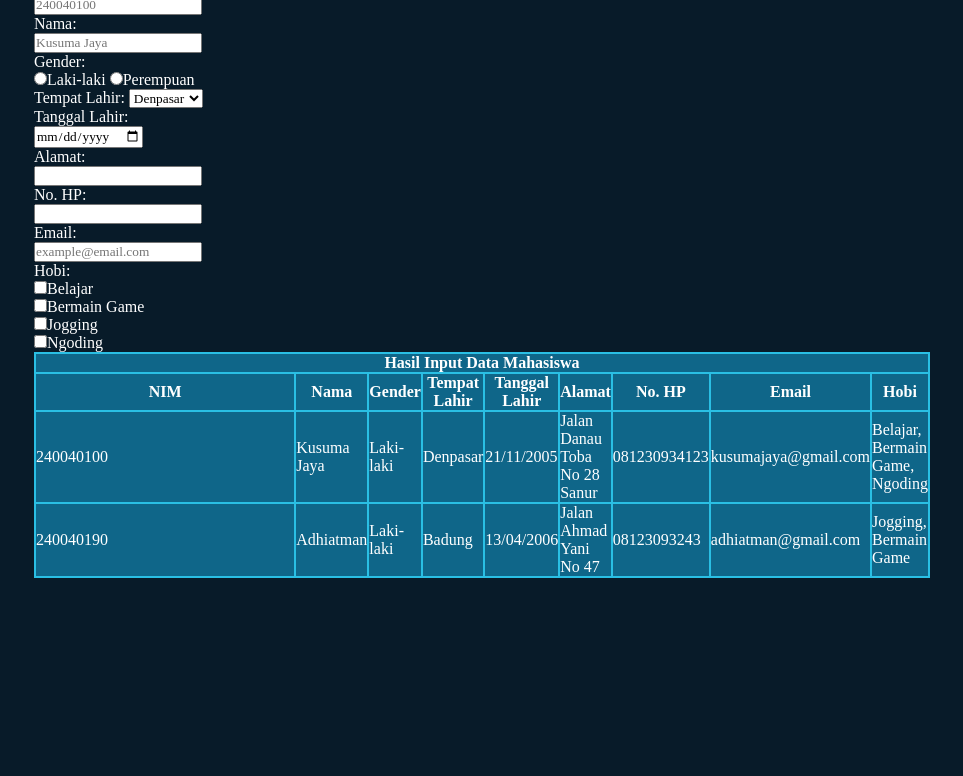
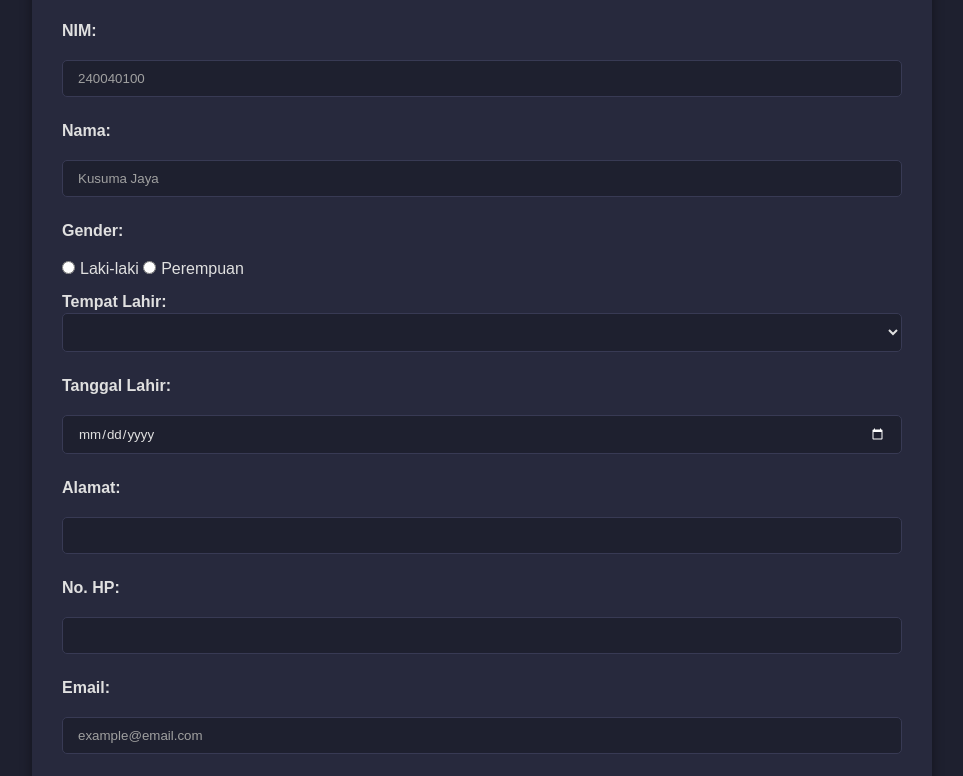
Before and after one commit to KusumaJaya-00/Tugas-Form, a plain HTML site: page index.html in a window 1280 px wide. Shown: the part 98-874 px from the top of the page, without its empty margins (158-1121 px from the left). Before the commit the page ends 800 px from the top, so only its background shows below. Drawn offline with Linux system fonts and the light colour scheme.

Commit message:
version 2.0

```diff
--- a/index.html
+++ b/index.html
@@ -1,44 +1,50 @@
 <!DOCTYPE html>
 <html lang="en">
   <head>
-  <meta charset="UTF-8">
-  <meta name="viewport" content="width=device-width, initial-scale=1.0">
+    <meta charset="UTF-8" />
+    <meta name="viewport" content="width=device-width, initial-scale=1.0" />
     <title>Input data Mahasiswa</title>
-  <link rel="stylesheet" href="style.css">
+    <link rel="stylesheet" href="style.css" />
   </head>
   <body>
     <section>
       <h1>Input Data Mahasiswa</h1>
       <form action="">
-      <label for="nim">NIM:</label><br>
-      <input type="text" placeholder="240040100"><br>
-      <label for="nama">Nama:</label><br>
-      <input type="text" placeholder="Kusuma Jaya"><br>
-      <label for="gender">Gender:</label><br>
-      <input type="radio">Laki-laki
-      <input type="radio">Perempuan<br>
-      <label for="">Tempat Lahir:</label>
-      <select name="" id="">
+        <label>NIM:</label><br />
+        <input type="text" placeholder="240040100" required /><br />
+        <label>Nama:</label><br />
+        <input type="text" placeholder="Kusuma Jaya" required /><br />
+        <label>Gender:</label><br />
+        <input type="radio" name="gender" value="Laki-laki" />Laki-laki
+        <input type="radio" name="gender" value="Perempuan" />Perempuan
+        <br />
+        <label required>Tempat Lahir:</label>
+        <select>
+          <option value=""></option>
           <option value="">Denpasar</option>
           <option value="">Badung</option>
           <option value="">Jembrana</option>
           <option value="">Gianyar</option>
           <option value="">Buleleng</option>
           <option value="">Tabanan</option>
-      </select><br>
-      <label for="">Tanggal Lahir:</label><br>
-      <input type="date"><br>
-      <label for="">Alamat:</label><br>
-      <input type="text"><br>
-      <label for="">No. HP:</label><br>
-      <input type="text" required><br>
-      <label for="">Email:</label><br>
-      <input type="email" placeholder="example@email.com" required><br>
-      <label for="">Hobi:</label><br>
-      <input type="checkbox">Belajar<br>
-      <input type="checkbox">Bermain Game<br>
-      <input type="checkbox">Jogging<br>
-      <input type="checkbox">Ngoding<br>
+          <option value="">Karangasem</option>
+          <option value="">Bangli</option>
+          <option value="">Klungkung</option></select
+        ><br />
+        <label>Tanggal Lahir:</label><br />
+        <input type="date" required /><br />
+        <label>Alamat:</label><br />
+        <input type="text" required /><br />
+        <label>No. HP:</label><br />
+        <input type="text" required /><br />
+        <label required>Email:</label><br />
+        <input type="email" placeholder="example@email.com" required /><br />
+        <label>Hobi:</label><br />
+        <input type="checkbox" />Belajar<br />
+        <input type="checkbox" />Bermain Game<br />
+        <input type="checkbox" />Jogging<br />
+        <input type="checkbox" />Ngoding<br />
+        <input type="submit" />
       </form>
     </section>
     <section>
--- a/style.css
+++ b/style.css
@@ -1,26 +1,155 @@
-*{
-  margin: 0;
-  padding: 0;
-  box-sizing: border-box;
-  text-decoration: none;
-  font-family: 'Times New Roman', Times, serif;
-}
-:root {
-  --bg-color: #081b29;
-  --sec-bg-color: #101010;
-  --text-color: white;
-  --main-color: #00abf0;
-}
-body{
-  background-color: var(--bg-color);
-  color: var(--text-color);
-  width: 100%;
-  padding: 3rem 15%;
+/* Reset dan Dasar */
+* {
+    margin: 0;
+    padding: 0;
+    box-sizing: border-box;
+    font-family: sans-serif;
 }
 
-table, tr, th, td{
-  width: 100%;
-  border: 2px solid #2abfe4;
-  border-collapse: collapse;
-  background-color: #0f6689;
+/* Variabel Warna */
+:root {
+    --color-bg-dark: #1e202f;          /* Latar belakang utama (Biru Gelap) */
+    --color-bg-secondary: #27293d;     /* Latar belakang sekunder (misalnya untuk section) */
+    --color-primary: #5c5eec;          /* Warna Aksen Utama (Biru Terang/Ungu) */
+    --color-text-light: #e0e0e0;       /* Teks terang */
+    --color-text-dimmed: #a0a0a0;      /* Teks redup/placeholder */
+    --color-border: #383a54;           /* Warna Garis */
 }
+
+/* Body dan Bagian Umum */
+body {
+    background-color: var(--color-bg-dark);
+    color: var(--color-text-light);
+    padding: 20px;
+    display: flex;
+    flex-direction: column;
+    align-items: center;
+    gap: 30px;
+}
+
+section {
+    background-color: var(--color-bg-secondary);
+    padding: 30px;
+    border-radius: 10px;
+    box-shadow: 0 4px 12px rgba(0, 0, 0, 0.4);
+    width: 100%;
+    max-width: 900px; /* Batasi lebar agar tidak terlalu lebar */
+}
+
+h1 {
+    color: var(--color-primary);
+    text-align: center;
+    margin-bottom: 25px;
+    font-size: 1.8em;
+    border-bottom: 2px solid var(--color-border);
+    padding-bottom: 10px;
+}
+
+/* Gaya Formulir */
+form label {
+    display: block;
+    margin-top: 15px;
+    margin-bottom: 2px;
+    font-weight: bold;
+    color: var(--color-text-light);
+}
+
+form input[type="text"],
+form input[type="date"],
+form input[type="email"],
+form select {
+    width: 100%;
+    padding: 10px 15px;
+    margin-bottom: 10px;
+    background-color: var(--color-bg-dark);
+    border: 1px solid var(--color-border);
+    color: var(--color-text-light);
+    border-radius: 5px;
+    transition: border-color 0.3s;
+    color-scheme: dark;
+}
+
+form input[type="text"]:focus,
+form input[type="date"]:focus,
+form input[type="email"]:focus,
+form select:focus {
+    border-color: var(--color-primary);
+    outline: none;
+}
+
+form input::placeholder {
+    color: var(--color-text-dimmed);
+}
+
+/* Input Radio dan Checkbox */
+form input[type="radio"],
+form input[type="checkbox"] {
+    margin-right: 5px;
+    accent-color: var(--color-primary); /* Mengubah warna default control */
+}
+
+/* Tombol Submit */
+form input[type="submit"] {
+    display: block;
+    width: 100%;
+    padding: 12px;
+    margin-top: 30px;
+    background-color: var(--color-primary);
+    color: var(--color-text-light);
+    border: none;
+    border-radius: 5px;
+    font-size: 1em;
+    cursor: pointer;
+    transition: background-color 0.3s, transform 0.1s;
+    font-weight: bold;
+}
+
+form input[type="submit"]:hover {
+    background-color: #7276ec; /* Warna sedikit lebih terang saat hover */
+}
+
+form input[type="submit"]:active {
+    transform: scale(0.98);
+}
+
+/* Gaya Tabel */
+table {
+    min-width: 800px;
+    width: 100%;
+    border-collapse: collapse;
+    margin-top: 20px;
+    font-size: 0.6em;
+    background-color: var(--color-bg-secondary);
+}
+
+table th,
+table td {
+    padding: 12px 15px;
+    text-align: left;
+    border: 1px solid var(--color-border);
+}
+
+table th {
+    background-color: var(--color-primary);
+    color: var(--color-bg-dark); /* Teks gelap di header untuk kontras tinggi */
+    font-weight: bold;
+    text-transform: uppercase;
+}
+
+/* Judul Tabel */
+table th[colspan="9"] {
+    background-color: var(--color-bg-dark);
+    color: var(--color-primary);
+    font-size: 1.3em;
+    text-align: center;
+    padding: 15px;
+}
+
+/* Garis-garis Baris */
+table tr:nth-child(even) {
+    background-color: #2e3048; /* Baris genap sedikit lebih gelap dari latar belakang section */
+}
+
+table tr:hover {
+    background-color: #383a54; /* Highlight baris saat di-hover */
+}
```
Lines whose indentation alone changed are shown as unchanged.
